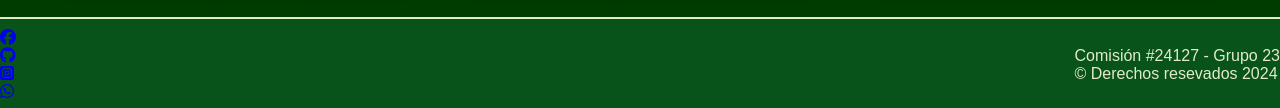
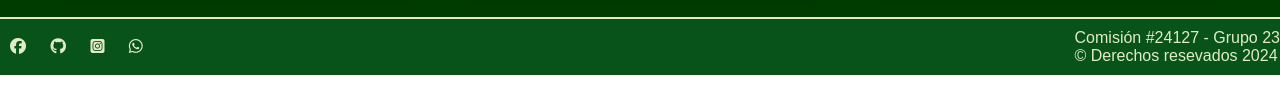
Before and after one commit to ingrid306/trabajogrupalno23, a plain HTML site: page roberto.html in a window 1280 px wide. Shown: the part 849-957 px from the top of the page. After the commit the page ends 924 px from the top, so only its background shows below. Drawn offline with Linux system fonts and the light colour scheme.

Commit message:
Update roberto.html .

```diff
--- a/roberto.html
+++ b/roberto.html
@@ -78,17 +78,15 @@
           allow="accelerometer; autoplay; clipboard-write; encrypted-media; gyroscope; picture-in-picture; web-share"
           referrerpolicy="strict-origin-when-cross-origin" allowfullscreen></iframe>
       </div>
+
+  </main>
+  <footer>
+    <div class="pie-izq">
+      <a href="https://www.facebook.com/" target="_blank"><i class="fa-brands fa-facebook"></i></a>
+      <a href="https://github.com/" target="_blank"> <i class="fa-brands fa-github"></i></a>
+      <a href="https://www.instagram.com/" target="_blank"><i class="fa-brands fa-square-instagram"></i></a>
+      <a href="https://www.whatsapp.com/" target="_blank"><i class="fa-brands fa-whatsapp"></i></a>
     </div>
-  </main>
- <footer>
-
-        <ul class="socials">
-        <li><a href="#"><i class="fa-brands fa-facebook"></i></li></a></li>
-        <li><a href="#"> <i class="fa-brands fa-github"></i></a></li>
-        <li><a href="#"><i class="fa-brands fa-square-instagram"></i></a></li>
-        <li><a href="#"><i class="fa-brands fa-whatsapp"></i></a></li>
-
-    </ul>
 
     <div class="derechos">
       <p> Comisión #24127 - Grupo 23 <br> © Derechos resevados 2024</p>
```
